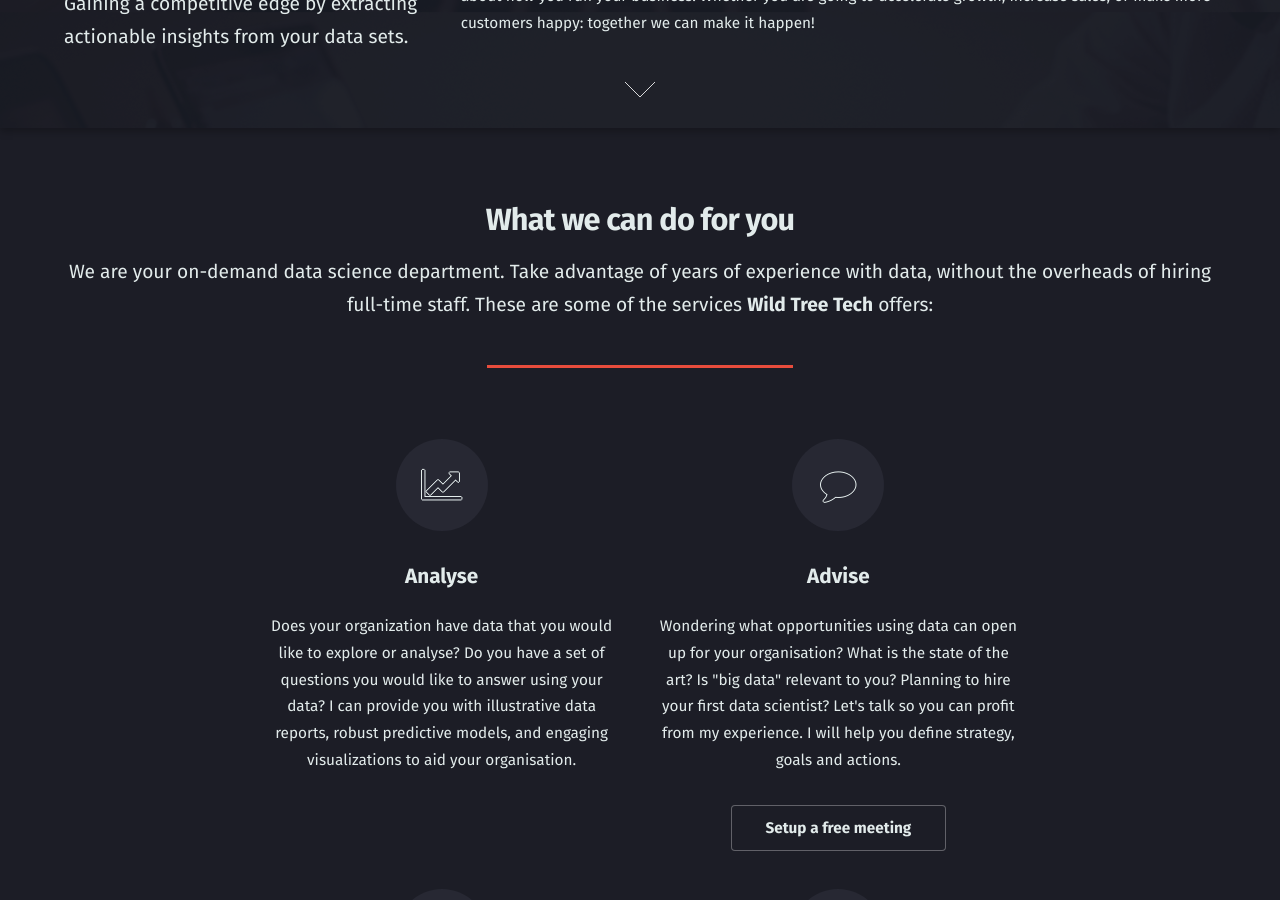
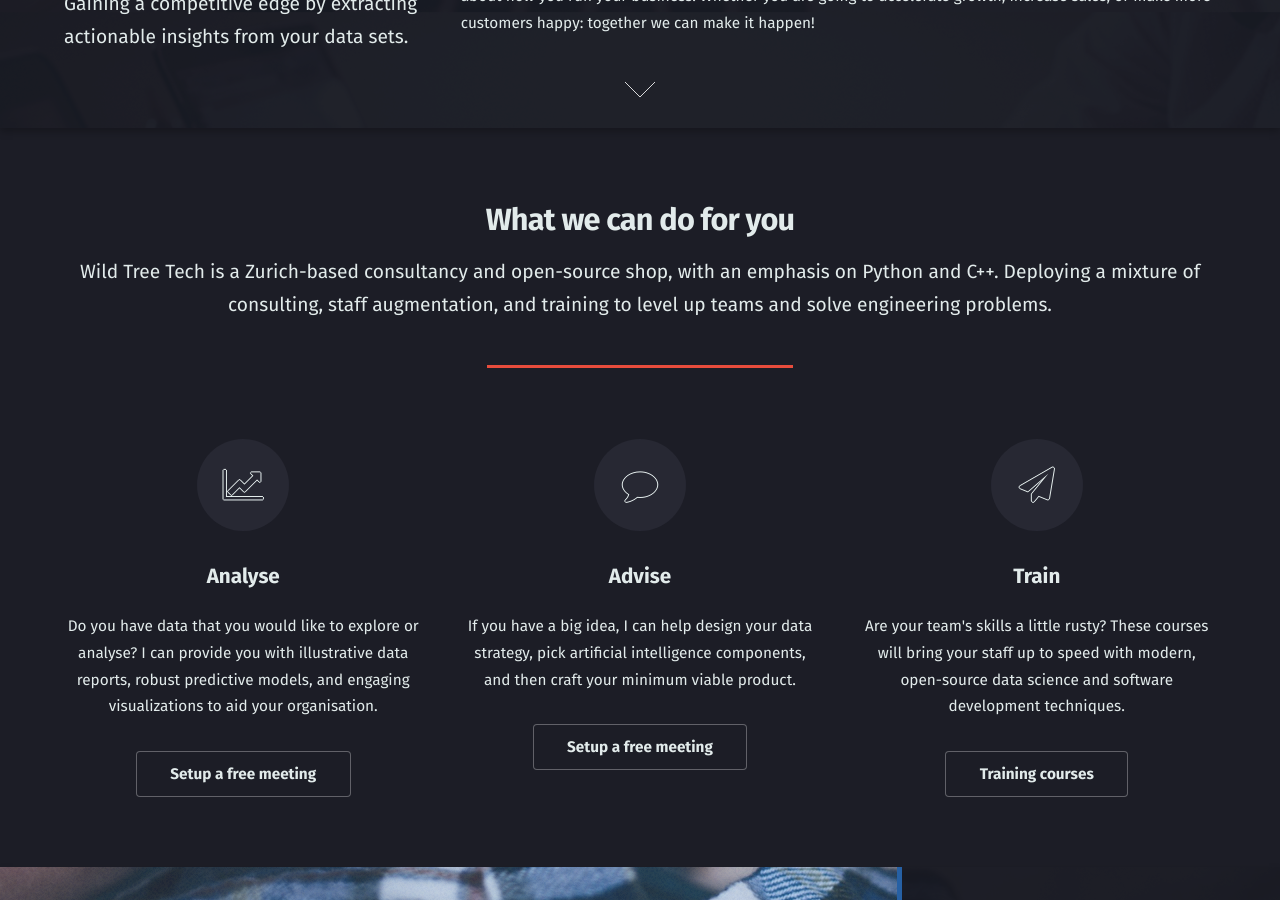
Before and after one commit to wildtreetech/wildtreetech.github.io, a Jekyll site: the page built from index.html, in a window 1280 px wide and 900 px high, scrolled down 1672 px. Built offline with Jekyll 4.4.1, drawn with Linux system fonts in a browser that asks for light colours; some of the changed text lies outside the part shown.

Commit message:
Updated training page

```diff
--- a/_includes/menu.html
+++ b/_includes/menu.html
@@ -10,7 +10,6 @@
 					<li><a href="/index.html#services">Data analysis</a></li>
 					<li><a href="/index.html#services">Consulting</a></li>
 					<li><a href="/training/">Training</a></li>
-					<li><a href="/make48/">Make48</a></li>
 				</ul>
 			</li>
 			<li><a href="/index.html#who">About</a></li>
--- a/assets/css/main.css
+++ b/assets/css/main.css
@@ -1,5 +1,6 @@
 @import url("font-awesome.min.css");
 @import url("https://fonts.googleapis.com/css?family=Roboto:400,700,400italic,700italic");
+@import url("https://fonts.googleapis.com/css?family=Open+Sans");
 @import url("https://fonts.googleapis.com/css?family=Fira+Sans:400,700,400italic,700italic");
 @import url("https://fonts.googleapis.com/css?family=Fira+Mono:400,700,400italic,700italic");
 /*
--- a/assets/sass/main.scss
+++ b/assets/sass/main.scss
@@ -3,6 +3,7 @@
 @import 'libs/mixins';
 @import url('font-awesome.min.css');
 @import url("https://fonts.googleapis.com/css?family=Roboto:400,700,400italic,700italic");
+@import url("https://fonts.googleapis.com/css?family=Open+Sans");
 @import url("https://fonts.googleapis.com/css?family=Fira+Sans:400,700,400italic,700italic");
 @import url("https://fonts.googleapis.com/css?family=Fira+Mono:400,700,400italic,700italic");
 
--- a/index.html
+++ b/index.html
@@ -48,71 +48,53 @@
 	<div class="container">
 		<header class="major">
 			<h2>What we can do for you</h2>
-			<p>We are your on-demand data science department. Take advantage of
-				years of experience with data, without the overheads of hiring full-time
-				staff. These are some of the services <strong>Wild Tree Tech</strong>
-				offers:</p>
+			<p>Wild Tree Tech is a Zurich-based consultancy and open-source shop,
+      with an emphasis on Python and C++. Deploying a mixture of consulting,
+      staff augmentation, and training to level up teams and solve engineering
+      problems.
+      </p>
 		</header>
 		<div class="box alt">
 			<div class="row uniform">
-				<section class="4u -2u 6u(medium) 12u$(xsmall)">
+				<section class="4u 6u(medium) 12u$(xsmall)">
 					<a href="#contact" class="icon alt major fa-line-chart">
 						<span class="label">Data analysis</span>
 					</a>
 					<h3><a href="#contact">Analyse</a></h3>
-					<p>Does your organization have data that you would like to explore or
-						 analyse? Do you have a set of questions you would like to answer
-						 using your data? I can provide you with illustrative data
+					<p>Do you have data that you would like to explore or
+						 analyse? I can provide you with illustrative data
 						 reports, robust predictive models, and engaging visualizations
-						 to aid your organisation.</p>
+						 to aid your organisation.
+           </p>
+           <ul class="actions">
+             <li><a href="#contact" class="button">Setup a free meeting</a></li>
+           </ul>
 				</section>
 				<section class="4u 6u$(medium) 12u$(xsmall)">
 					<a href="#contact" class="icon alt major fa-comment">
 						<span class="label">Consulting</span>
 					</a>
 					<h3><a href="#contact">Advise</a></h3>
-					<p>Wondering what opportunities using data can open up for your
-						organisation? What is the state of the art? Is "big data"
-						relevant to you? Planning to hire your first data scientist?
-						Let's talk so you can profit from my experience. I will
-						help you define strategy, goals and actions.
+					<p>If you have a big idea, I can help design your data strategy,
+            pick artificial intelligence components, and
+            then craft your minimum viable product.
 					</p>
 					<ul class="actions">
 						<li><a href="#contact" class="button">Setup a free meeting</a></li>
 					</ul>
 				</section>
-			</div>
-			<div class="row uniform">
-				<section class="4u -2u 6u(medium) 12u$(xsmall)">
+        <section class="4u 6u(medium) 12u$(xsmall)">
 					<a href="training/" class="icon alt major fa-paper-plane">
 						<span class="label">Training</span>
 					</a>
 					<h3><a href="training/">Train</a></h3>
 					<p>
-						Are your team's skills a little rusty? Want to transition away from
-						closed source solutions? These courses will bring
-						your staff up to speed with modern, open-source data analysis
-						and software development techniques. I offer high quality,
-						domain specific training sessions.
+						Are your team's skills a little rusty? These courses will bring
+						your staff up to speed with modern, open-source data science
+						and software development techniques.
 					</p>
 					<ul class="actions">
 						<li><a href="/training/" class="button">Training courses</a></li>
-					</ul>
-				</section>
-				<section class="4u 6u$(medium) 12u$(xsmall)">
-					<a href="make48/" class="icon alt major fa-rocket">
-						<span class="label">Make48</span>
-					</a>
-					<h3><a href="/mak48/">Make48</a></h3>
-					<p>
-						Try something new: We are fast. Fourty-eight hours fast. What is
-						your moonshot idea? Too risky to try? Set a
-						challenge and find out what can be done in two days. You pay my
-						travel and hotel, I work for free. Together we go from idea to
-						prototype in just 48 hours.
-					</p>
-					<ul class="actions">
-						<li><a href="/make48/" class="button">Find out more</a></li>
 					</ul>
 				</section>
 			</div>
--- a/training/index.html
+++ b/training/index.html
@@ -11,69 +11,40 @@
         data analysis techniques.</p>
     </header>
 
-    <div class="row 150%">
-      <div class="4u 12u$(medium)">
-
-        <!-- Sidebar -->
-          <section id="sidebar">
-            <section>
-              <h3>Upcoming and past courses</h3>
-            </section>
-            <hr />
-            <section>
-              <a href="beyond-excel-spring-16.html" class="image fit">
-                <img src="/images/bag-and-hands.jpg" alt="" />
-              </a>
-              <h3><a href="beyond-excel-spring-16.html">Data analysis for social impact</a></h3>
-              <p>In two days participants will learn how to go from messy
-                data to generating automated reports with interactive graphics.</p>
-              <p>Coming to Geneva in Spring 2016.
-              </p>
-              <footer>
-                <ul class="actions">
-                  <li><a href="/training/beyond-excel-spring-16.html" class="button">Learn More</a></li>
-                </ul>
-              </footer>
-            </section>
-            <hr />
-            <section>
-              <a href="#" class="image fit">
-                <img src="/images/tools.jpg" alt="" />
-              </a>
-              <h3>Introduction to Python</h3>
-              <p>Two day intensive Python training. Foundational working knowledge
-                of Python for data analysis, science, engineering, and other
-                technical applications.</p>
-                <p><i>More details soon</i>.</p>
-              <footer>
-                <!--<ul class="actions">
-                  <li><a href="#" class="button">Learn More</a></li>
-                </ul>-->
-              </footer>
-            </section>
-          </section>
-
-      </div>
-      <div class="8u$ 12u$(medium) important(medium)">
+    <div class="row 100%">
+      <div class="8u$ -2u 12u$(medium) important(medium)">
 
         <!-- Content -->
         <section id="content">
           <span class="image fit"><img src="/images/training-board.jpg" alt="" /></span>
           <h3>Passing on our knowledge</h3>
-          <p><strong>Wild Tree Technologies</strong> develops and teaches
-            workshops on the fundamental skills needed for data driven
-            decision making.
+          <p><strong>Wild Tree Technologies</strong> offers
+            training sessions on the fundamental skills needed for data driven
+            decision making and artificial intelligence.
           </p>
-          <p>Our training courses are highly interactive, follow modern teaching
-            practices, are tailored to the participants, are taught on-site
-            and are strictly limited to six people per course.
+          <p>The training courses are highly interactive,
+             tailored to the participants
+            and strictly limited to ten people per course.
           </p>
-          <p>We believe in open-source tools and have a bias towards
-            <a href="//python.org">python</a>.
-            We like <a href="https://www.r-project.org/">R</a> as well, and even c++.
+          <p>
+            <ul>
+              <li><strong>Deep learning from scratch</strong>, an intense
+                course that will have you implement a deep neural network
+                from scratch and finish with state of the art tools.
+                Designed for working data scientists who want
+                to take their understanding of every day tools to
+                the next level.
+              </li>
+              <li><strong>Modern AI techniques</strong>, a course that will
+                get you up to speed with modern AI techniques. Designed for
+                professional software developers, scientists, and engineers.
+                <a href="https://github.com/wildtreetech/advanced-comp-2017">
+                Example syllabus and material</a>.
+              </li>
+            </ul>
           </p>
           <p>Courses are designed with scientists, engineers,
-            social entrepreneurs, financial analysts, and data scientists
+            entrepreneurs, financial analysts, and data scientists
             in mind. Content is fine tuned for each audience.
             If you would like to learn
             how to use modern software tools in your specific work
```
Also changed, not shown: 1 other file.
